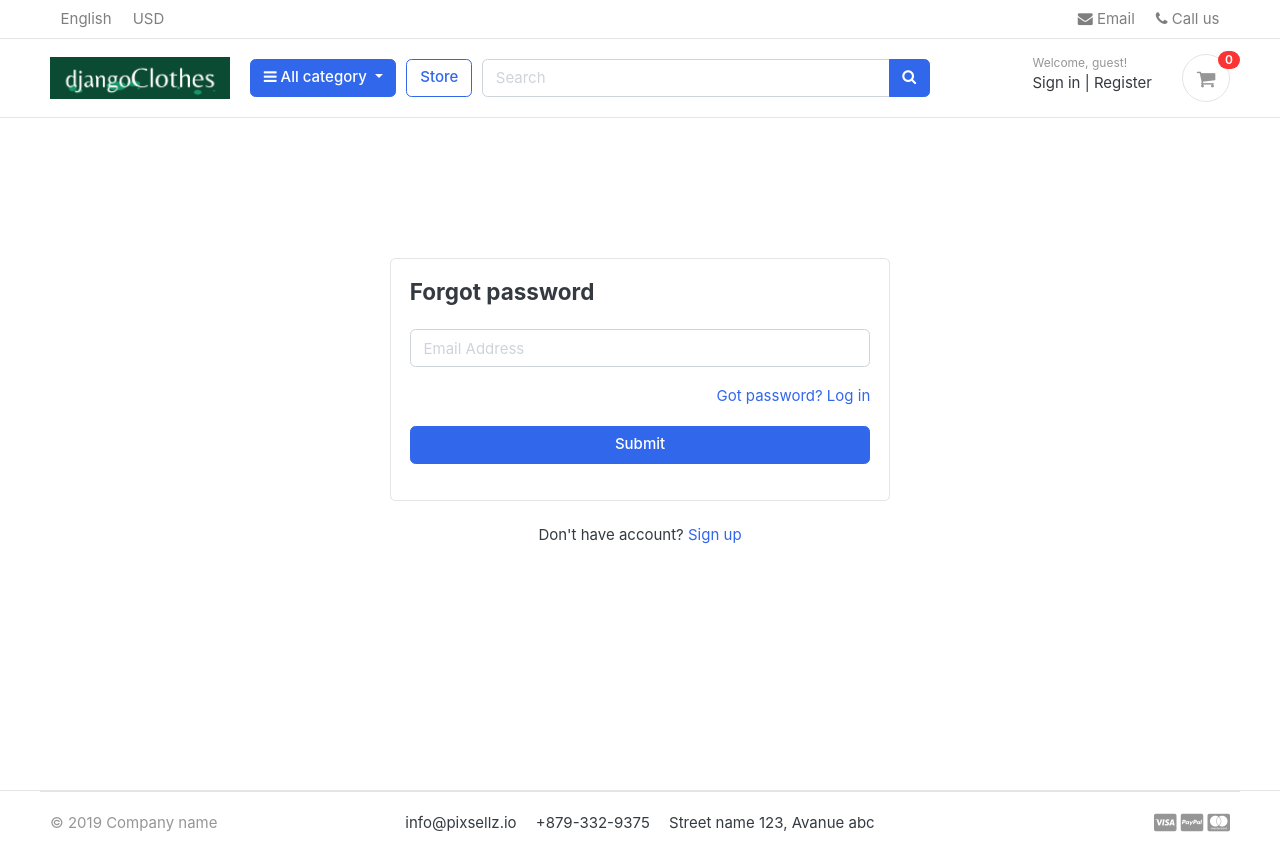
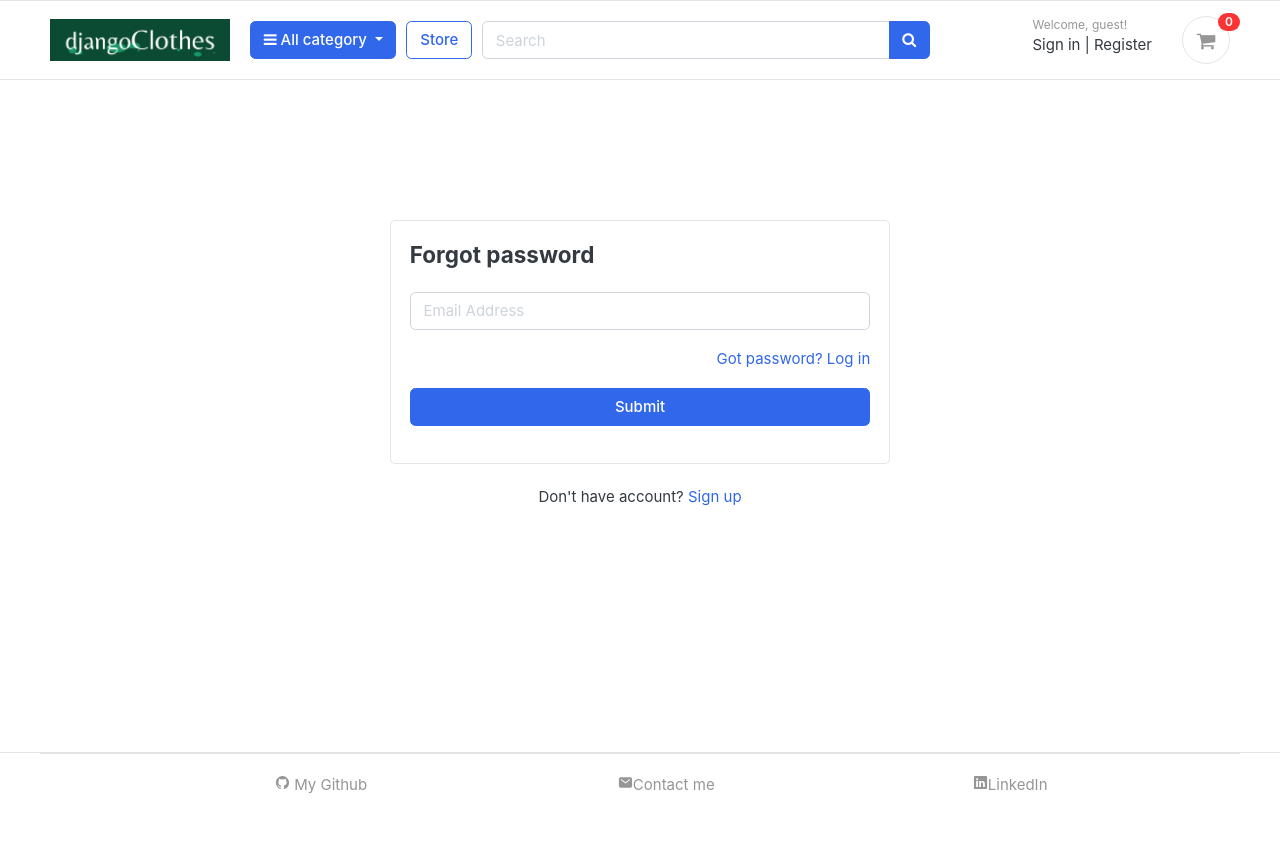
Before and after one commit to wiktorpiela/django-clothes-ecommerce, a Django app: page /accounts/forgot-password/ in a window 1280 px wide. After the commit the page ends 794 px from the top, so only its background shows below. Run offline with Django 4.2, Linux system fonts and the light colour scheme; data that the repository does not hold is empty; some libraries are stand-ins or nearby versions; some web fonts are replaced.

Commit message:
foot customized, pre deployment preparation

```diff
--- a/djangoclothes/static/css/custom.css
+++ b/djangoclothes/static/css/custom.css
@@ -62,3 +62,7 @@ ul.thumb li img{
     border: 0.1rem solid grey;
     border-radius: 15%;
 }
+
+.footer-content{
+    margin-left: 15rem;
+}
--- a/templates/base.html
+++ b/templates/base.html
@@ -20,6 +20,10 @@
 
 <!-- Font awesome 5 -->
 <link href="{% static 'fonts/fontawesome/css/all.min.css' %}" type="text/css" rel="stylesheet">
+
+<!-- ion icons -->
+<script type="module" src="https://unpkg.com/ionicons@7.1.0/dist/ionicons/ionicons.esm.js"></script>
+<script nomodule src="https://unpkg.com/ionicons@7.1.0/dist/ionicons/ionicons.js"></script>
 
 <!-- custom style -->
 <link href="{% static 'css/ui.css' %}" rel="stylesheet" type="text/css"/>
--- a/templates/includes/footer.html
+++ b/templates/includes/footer.html
@@ -1,18 +1,22 @@
 <footer class="section-footer border-top">
 	<div class="container">
 		<section class="footer-bottom border-top row">
-			<div class="col-md-2">
-				<p class="text-muted"> &copy 2019 Company name </p>
-			</div>
-			<div class="col-md-8 text-md-center">
-				<span  class="px-2">info@pixsellz.io</span>
-				<span  class="px-2">+879-332-9375</span>
-				<span  class="px-2">Street name 123, Avanue abc</span>
-			</div>
-			<div class="col-md-2 text-md-right text-muted">
-				<i class="fab fa-lg fa-cc-visa"></i>
-				<i class="fab fa-lg fa-cc-paypal"></i>
-				<i class="fab fa-lg fa-cc-mastercard"></i>
+			<div class="col-md-8 d-flex justify-content-between text-center footer-content">
+				<a href="https://github.com/wiktorpiela" target="_blank">
+					<p class="text-muted">
+						<ion-icon name="logo-github"></ion-icon> My Github
+					</p>
+				</a>
+				<a href="mailto:wpiela9@gmail.com">
+					<p class="px-2 text-muted">
+						<ion-icon name="mail"></ion-icon>Contact me
+					</p>
+				</a>
+				<a href="https://www.linkedin.com/in/wiktor-p-44347b207/" target="_blank">
+					<p class="px-2 text-muted">
+						<ion-icon name="logo-linkedin"></ion-icon>LinkedIn
+					</p>
+				</a>
 			</div>
 		</section>
 	</div><!-- //container -->
--- a/templates/includes/navbar.html
+++ b/templates/includes/navbar.html
@@ -7,17 +7,17 @@
       </button>
       <div class="collapse navbar-collapse" id="navbarTop4">
         <ul class="navbar-nav mr-auto">
-            <li class="nav-item dropdown">
+            <!-- <li class="nav-item dropdown">
                  <a href="#" class="nav-link">   English </a>
 
-            </li>
-            <li class="nav-item dropdown">
+            </li> -->
+            <!-- <li class="nav-item dropdown">
                 <a href="#" class="nav-link"> USD </a>
-            </li>
+            </li> -->
         </ul>
         <ul class="navbar-nav">
-            <li><a href="#" class="nav-link"> <i class="fa fa-envelope"></i> Email </a></li>
-            <li><a href="#" class="nav-link"> <i class="fa fa-phone"></i> Call us </a></li>
+            <!-- <li><a href="#" class="nav-link"> <i class="fa fa-envelope"></i> Email </a></li>
+            <li><a href="#" class="nav-link"> <i class="fa fa-phone"></i> Call us </a></li> -->
         </ul> <!-- list-inline //  -->
       </div> <!-- navbar-collapse .// -->
     </div> <!-- container //  -->
```
